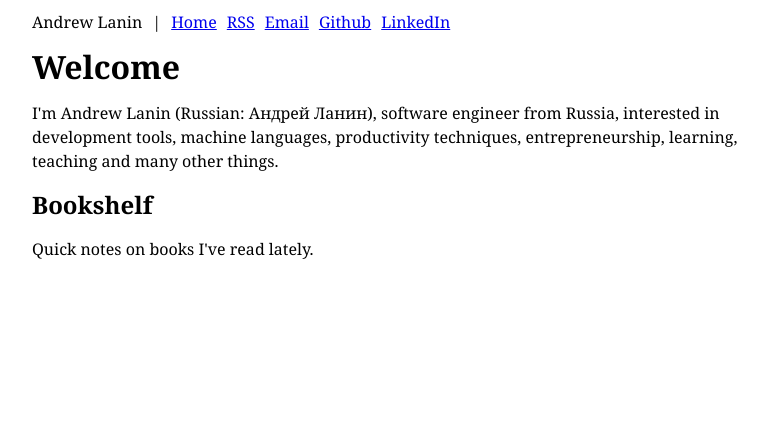
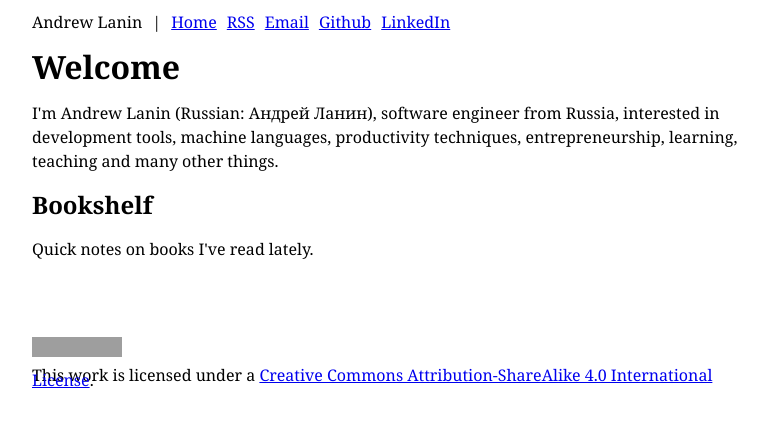
Before and after one commit to andrewlanin/lanin.dev, a Jekyll site: the page built from index.html, in a window 1280 px wide. Shown: the top 427 px of the page, without its empty margins (248-1016 px from the left). Built offline with Jekyll 4.4.1, drawn with Linux system fonts in a browser that asks for light colours; grey boxes are pictures that could not be loaded.

Commit message:
Add CC-BY-SA license

```diff
--- a/_includes/base.css
+++ b/_includes/base.css
@@ -13,8 +13,15 @@
   flex-wrap: wrap;
 }
 
-nav a, nav span {
+nav a,
+nav span {
   margin-left: 10px;
+}
+
+footer {
+  margin-top: 50px;
+  padding-top: 10px;
+  line-height: 5px;
 }
 
 .shelf {
--- a/_layouts/base.html
+++ b/_layouts/base.html
@@ -19,5 +19,9 @@
       <a href="https://www.linkedin.com/in/andrew-lanin-1b8b8774/" target="_blank">LinkedIn</a>
     </nav>
     {{ content }}
+    <footer>
+      <p><a rel="license" target="_blank" href="http://creativecommons.org/licenses/by-sa/4.0/"><img alt="Creative Commons Licence" style="border-width:0" src="https://i.creativecommons.org/l/by-sa/4.0/80x15.png" /></a> </p>
+      <p>This work is licensed under a <a rel="license" target="_blank" href="http://creativecommons.org/licenses/by-sa/4.0/">Creative Commons Attribution-ShareAlike 4.0 International License</a>.</p>
+    </footer>
   </body>
 </html>
```
